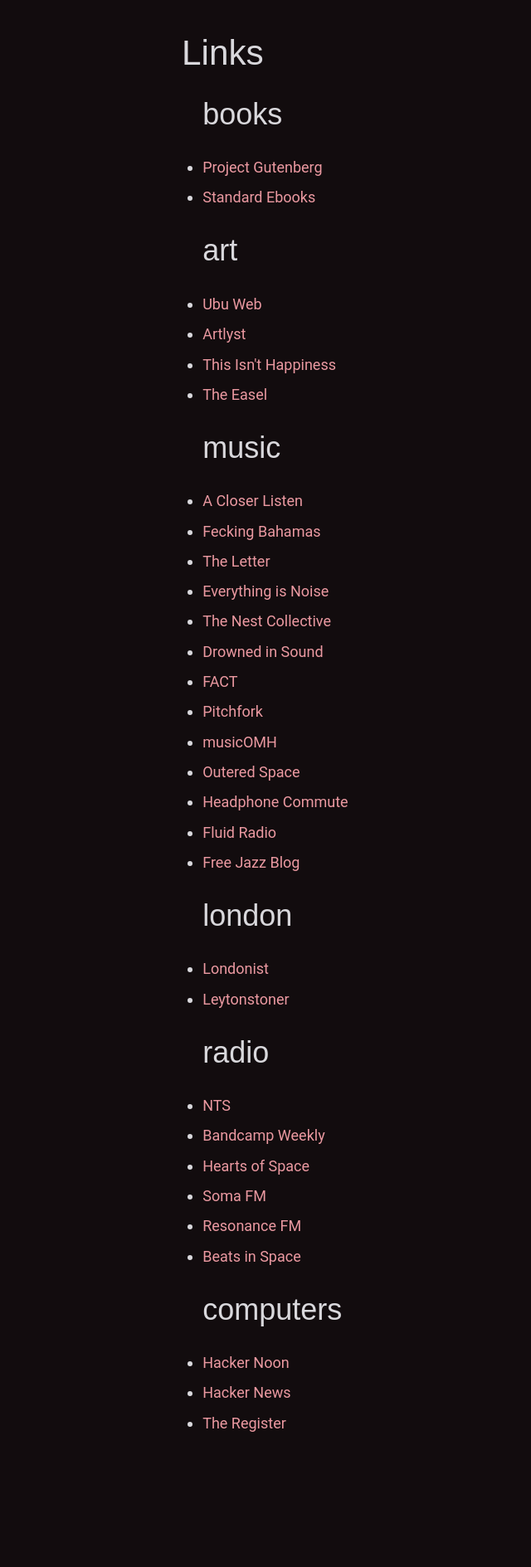
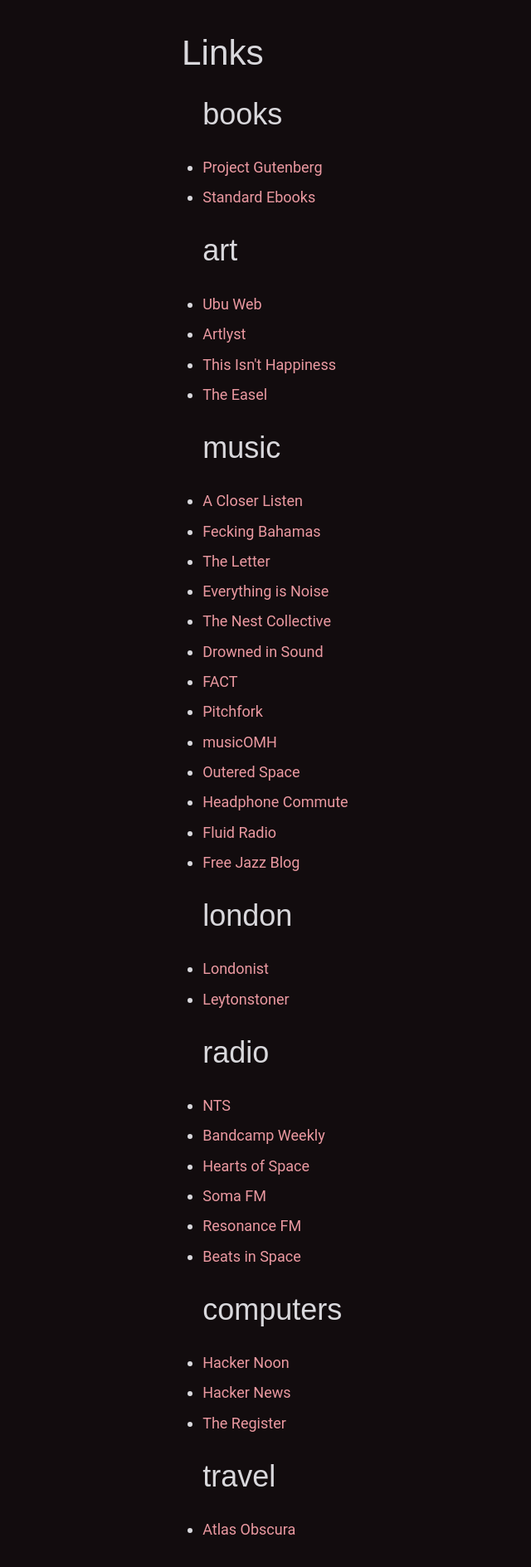
Before and after one commit to edclements/website, a Jekyll site: the page built from links.html, in a window 1280 px wide. Shown: the whole page at 83% size, without its empty margins (79-719 px from the left). Built offline with Jekyll 4.4.1, drawn with Linux system fonts in a browser that asks for light colours; nearby versions of some CDN libraries; before the commit the page ends 1761 px from its top, so only the background shows below that.

Commit message:
Add atlas obscura

```diff
--- a/_data/links.yml
+++ b/_data/links.yml
@@ -64,3 +64,6 @@
   href: https://news.ycombinator.com/
 - title: The Register
   href: https://www.theregister.co.uk/
+travel:
+- title: Atlas Obscura
+  href: https://www.atlasobscura.com/
```
